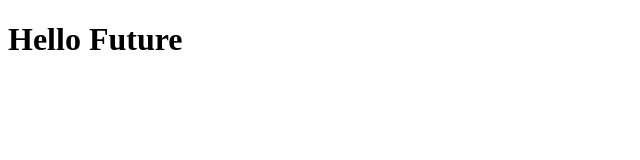
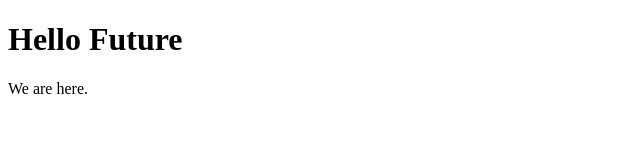
Before and after one commit to SpandanShakya/Portfolio-Site, a plain HTML site: page index.html in a window 1280 px wide. Shown: the full height of the page, 0-640 px from the left. Drawn offline with Linux system fonts and the light colour scheme.

Commit message:
Small Change

```diff
--- a/index.html
+++ b/index.html
@@ -7,5 +7,6 @@
   </head>
   <body>
     <h1>Hello Future</h1>
+    <p>We are here.</p>
   </body>
 </html>
```
